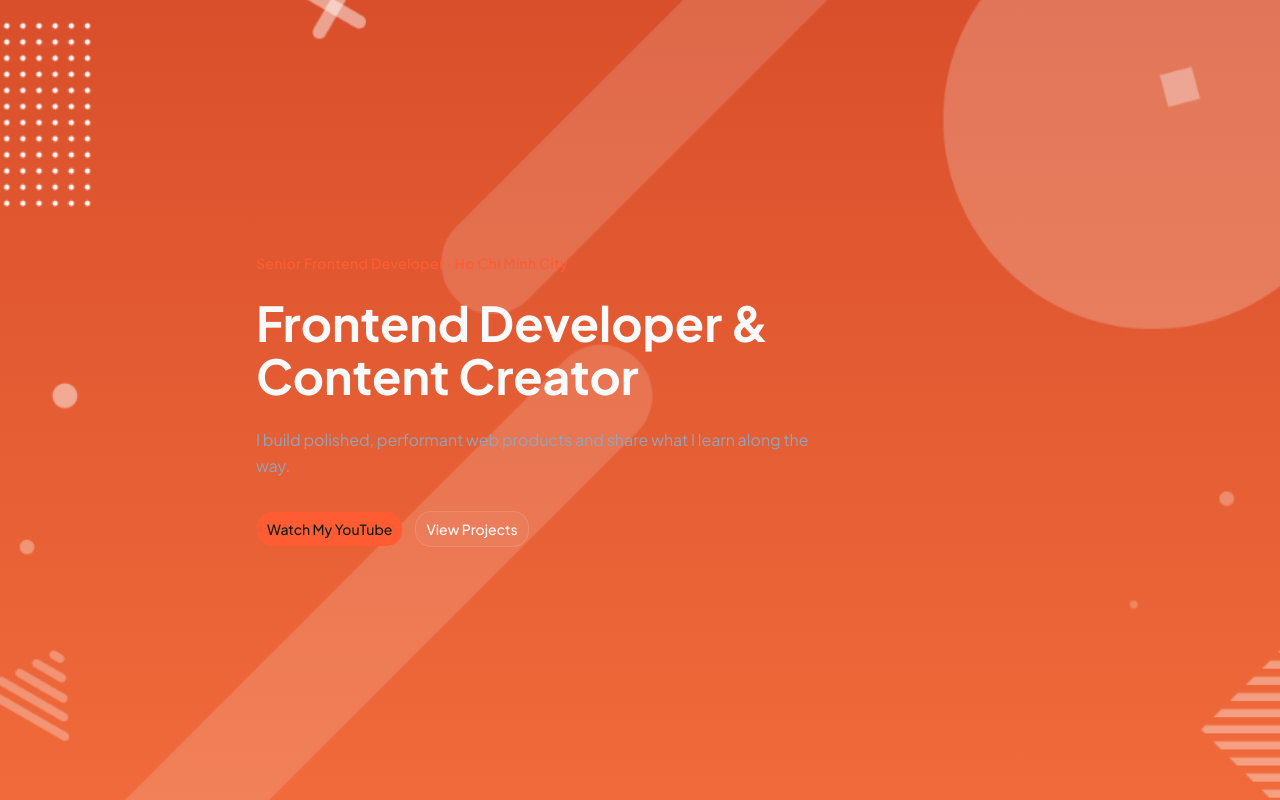
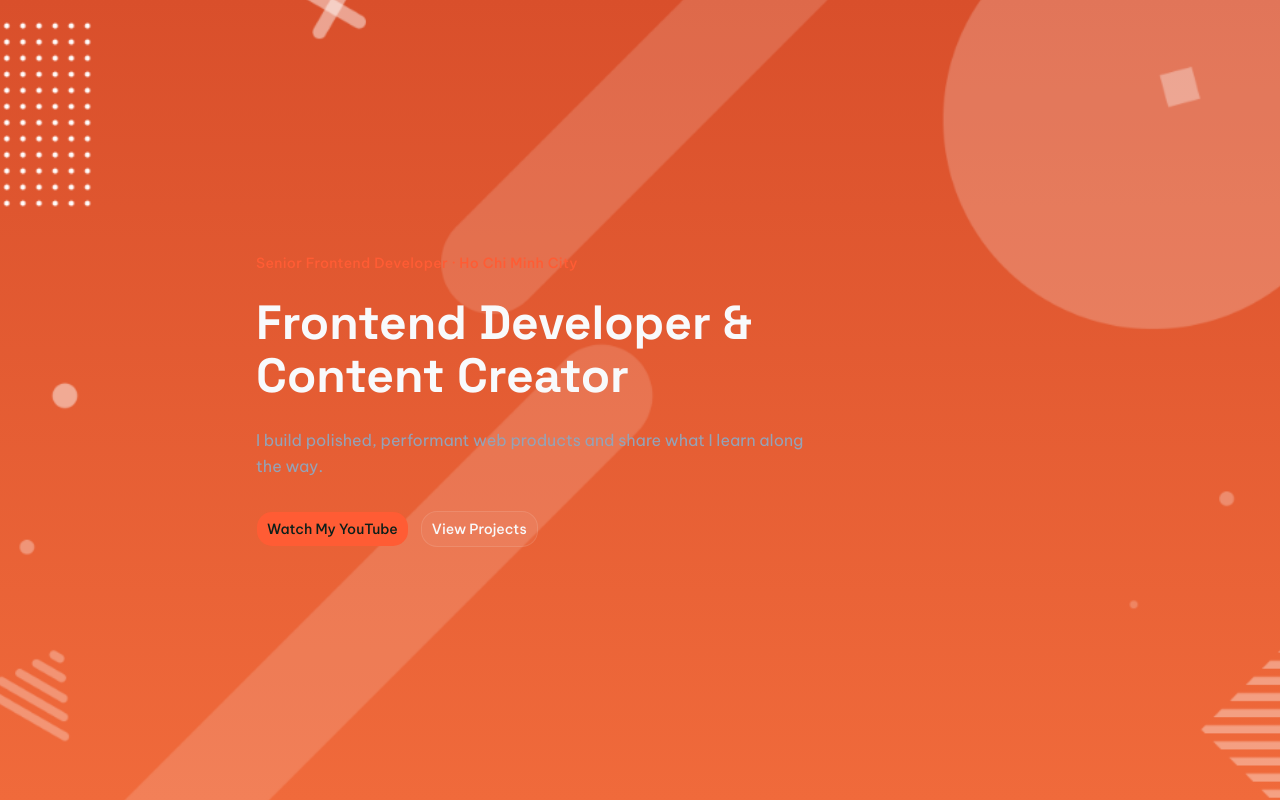
Before and after one commit to danielnguyen1613-dev/danielnguyen.me, a Next.js app: page / in a window 1280 px wide. Built offline with nearby package versions, Linux system fonts and the light colour scheme.

Commit message:
style(typography): use Space Grotesk and Be Vietnam Pro

```diff
--- a/app/globals.css
+++ b/app/globals.css
@@ -11,7 +11,7 @@
   --color-primary-dark: var(--primary-dark);
   --font-sans: var(--font-sans);
   --font-mono: var(--font-mono);
-  --font-heading: var(--font-sans);
+  --font-heading: var(--font-heading);
   --color-sidebar-ring: var(--sidebar-ring);
   --color-sidebar-border: var(--sidebar-border);
   --color-sidebar-accent-foreground: var(--sidebar-accent-foreground);
@@ -140,7 +140,16 @@
   }
 
   body {
-    @apply bg-background text-foreground;
+    @apply bg-background font-sans text-foreground;
+  }
+
+  h1,
+  h2,
+  h3,
+  h4,
+  h5,
+  h6 {
+    @apply font-heading;
   }
 
   @media (prefers-reduced-motion: reduce) {
--- a/app/layout.tsx
+++ b/app/layout.tsx
@@ -1,12 +1,19 @@
 import type { Metadata } from "next";
-import { Plus_Jakarta_Sans, JetBrains_Mono } from "next/font/google";
+import { Be_Vietnam_Pro, JetBrains_Mono, Space_Grotesk } from "next/font/google";
 import { NextIntlClientProvider } from "next-intl";
 import { getLocale, getMessages, getTranslations } from "next-intl/server";
 import "./globals.css";
 
-const plusJakartaSans = Plus_Jakarta_Sans({
+const spaceGrotesk = Space_Grotesk({
+  variable: "--font-heading",
+  subsets: ["latin", "latin-ext", "vietnamese"],
+  display: "swap",
+});
+
+const beVietnamPro = Be_Vietnam_Pro({
   variable: "--font-sans",
   subsets: ["latin", "vietnamese"],
+  weight: ["400", "500", "600", "700"],
   display: "swap",
 });
 
@@ -34,9 +41,9 @@ export default async function RootLayout({
   return (
     <html
       lang={locale}
-      className={`${plusJakartaSans.variable} ${jetbrainsMono.variable} dark h-full antialiased`}
+      className={`${spaceGrotesk.variable} ${beVietnamPro.variable} ${jetbrainsMono.variable} dark h-full antialiased`}
     >
-      <body className="flex min-h-full flex-col bg-background text-foreground">
+      <body className="flex min-h-full flex-col bg-background font-sans text-foreground">
         <NextIntlClientProvider messages={messages}>
           {children}
         </NextIntlClientProvider>
```
